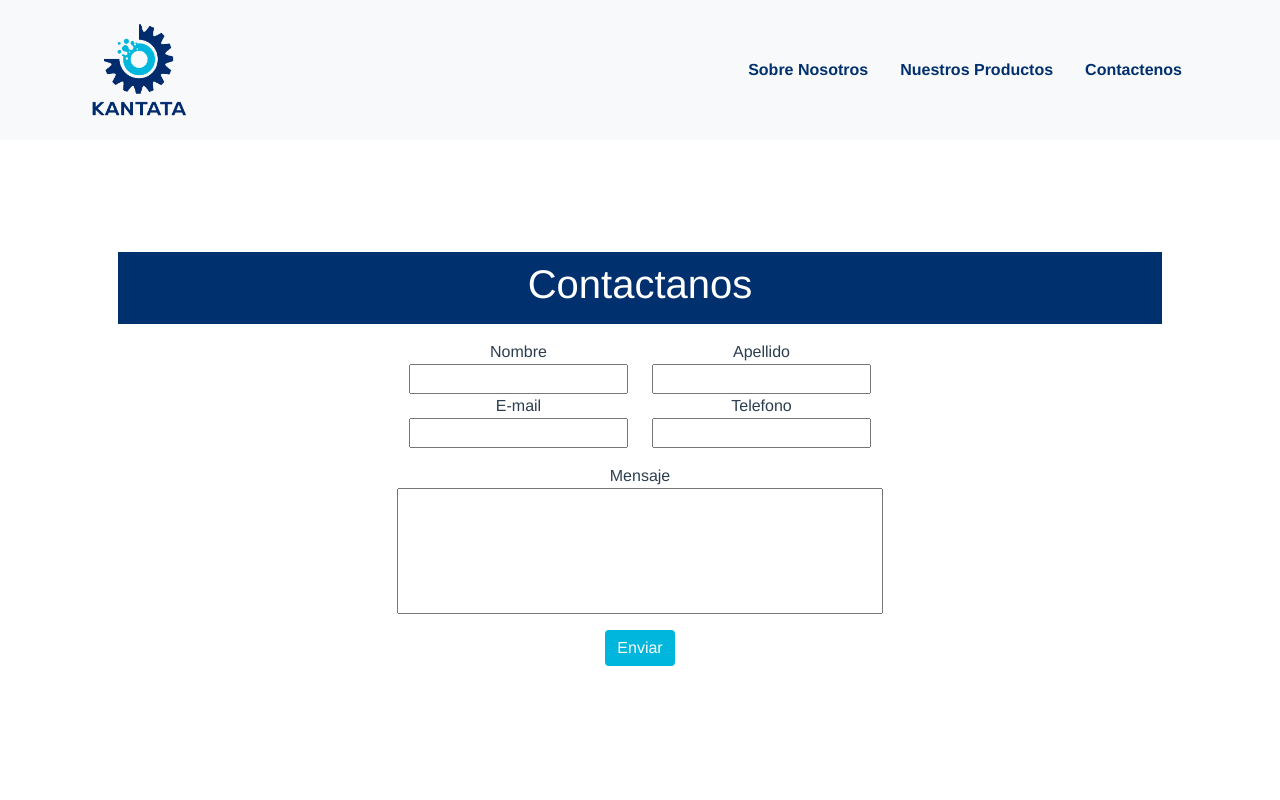
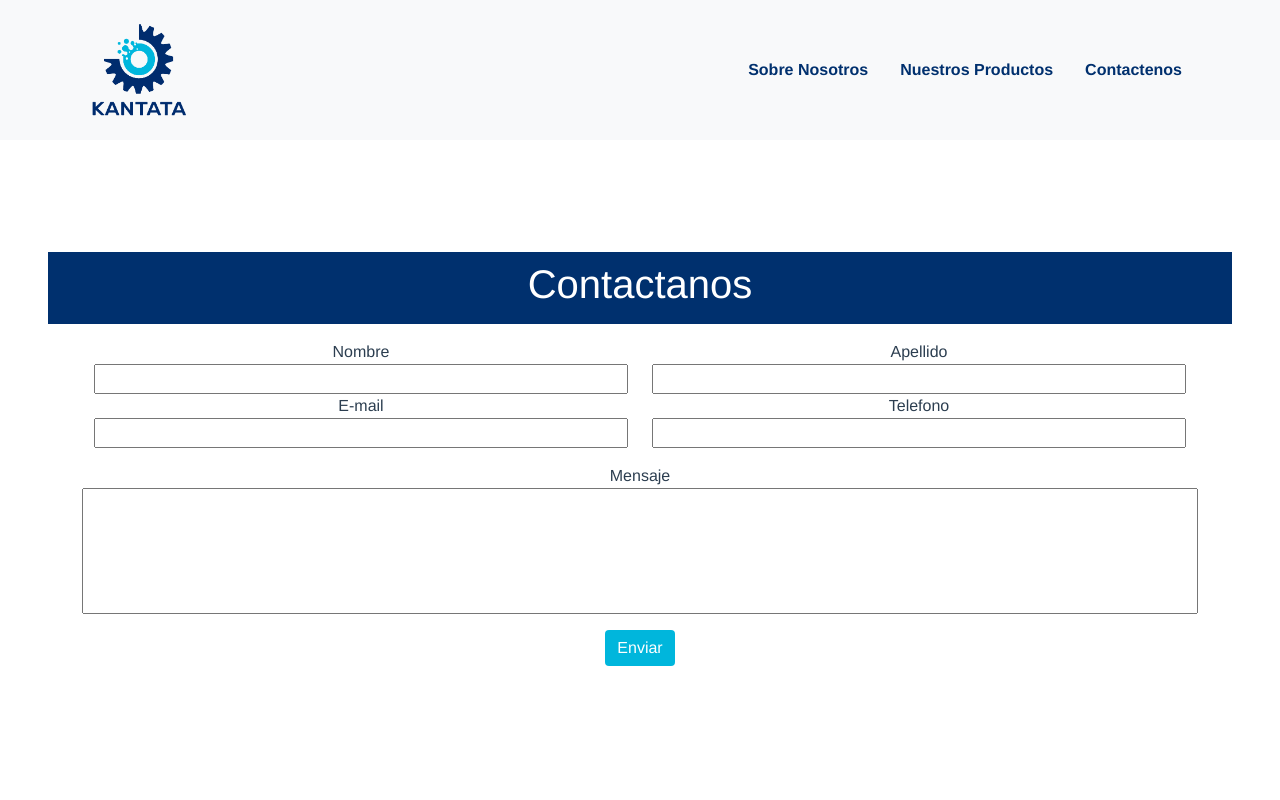
Before and after one commit to diegocarhuavilca/Vue-Intermax-Kantata-Fronted, a Vue app: page /contacto in a window 1280 px wide. Shown: the top 800 px of the page. Built offline with nearby package versions, Linux system fonts and the light colour scheme.

Commit message:
final updated

```diff
--- a/src/components/Navigation/MainFooter.vue
+++ b/src/components/Navigation/MainFooter.vue
@@ -41,7 +41,7 @@
                             style="color:rgba(0,48,110,255)"
                         >Contacto</h6>
                         <p>
-                            <i class="fas fa-envelope me-3"></i>
+                            <i class="fas fa-envelope fa-lg me-3" style="color:rgba(0,48,110,255);width:25px;"></i>
                             info@kantata.pe
                         </p>
                         <p>
--- a/src/router/index.js
+++ b/src/router/index.js
@@ -32,7 +32,7 @@ const routes = [{
     // which is lazy-loaded when the route is visited.
     component: () => import( /* webpackChunkName: "about" */ '../views/Contacto.vue'),
     meta: {
-      title: 'Nosotros'
+      title: 'Contacto'
     }
   },
   {
--- a/src/views/About.vue
+++ b/src/views/About.vue
@@ -31,10 +31,10 @@
                     </div>
                 </div>
             </div>
-            <div class="row">
+            <div class="row fila">
                 <div class="col d-flex align-items-center">
-                    <div class="container">
-                        <img src="@/assets/logo.png" alt />
+                    <div class="container-fluid">
+                        <img src="@/assets/logo.png" class="img-fluid" alt />
                     </div>
                 </div>
                 <div class="col d-flex align-items-center">
@@ -145,6 +145,13 @@ export default {
 .contenido {
     text-align: justify;
 }
+
+@media screen and (max-width: 1000px) {
+    .fila {
+        display: flex;
+        flex-direction: column;
+    }
+}
 @media screen and (max-width: 780px) {
     .mis {
         display: flex;
--- a/src/views/Contacto.vue
+++ b/src/views/Contacto.vue
@@ -1,17 +1,17 @@
 <template>
-    <div class="container formulario my-5 p-5" v-if="!enviado">
-        <div class="container my-3 p-2" style="background-color:rgba(0,48,110,255)">
+    <div class="container-fluid formulario my-5 p-5" v-if="!enviado">
+        <div class="container-fluid my-3 p-2" style="background-color:rgba(0,48,110,255)">
             <h1 class="text-white">Contactanos</h1>
         </div>
 
-        <div class="container">
+        <div class="container-fluid">
             <form @submit.prevent="enviarFomulario">
-                <div class="container w-50 d-flex align-items-center">
-                    <div class="container d-flex flex-column">
+                <div class="container d-flex align-items-center">
+                    <div class="container-fluid d-flex flex-column">
                         <label for="nombre">Nombre</label>
                         <input type="text" id="nombre" name="nombre" v-model="Nombre" required />
                     </div>
-                    <div class="container d-flex flex-column">
+                    <div class="container-fluid d-flex flex-column">
                         <label for="apellido">Apellido</label>
                         <input
                             type="text"
@@ -23,8 +23,8 @@
                     </div>
                 </div>
 
-                <div class="container w-50 d-flex align-items-center">
-                    <div class="container d-flex flex-column">
+                <div class="container d-flex align-items-center">
+                    <div class="container-fluid d-flex flex-column">
                         <label for="email">E-mail</label>
                         <input type="email" id="email" name="email" v-model="Email" required />
                     </div>
@@ -39,7 +39,7 @@
                         />
                     </div>
                 </div>
-                <div class="container w-50 d-flex flex-column align-items-center mt-3">
+                <div class="container d-flex flex-column align-items-center mt-3">
                     <label for="mensaje">Mensaje</label>
                     <textarea
                         name="mensaje"
@@ -102,6 +102,12 @@ export default {
 </script>
 
 <style lang="scss" scoped>
+@media screen and (max-width: 1000px) {
+    .container {
+        display: flex;
+        flex-direction: column;
+    }
+}
 h1 {
     display: inline-block;
 }
--- a/src/views/Home.vue
+++ b/src/views/Home.vue
@@ -118,7 +118,7 @@
             </div>
         </div>-->
 
-        <div class="container px-4 py-5 d-flex flex-column">
+        <div class="container px-4 py-5 d-flex flex-column pregunta">
             <h1 style="font-weight:bold;">¿Qué es el oxígeno PSA?</h1>
             <div class="container w-100 d-flex">
                 <div class="container w-50">
@@ -153,7 +153,7 @@
                 </div>
                 <div class="container w-50 d-flex justify-content-center align-items-center">
                     <img
-                        src="https://kantata-backend.herokuapp.com/uploads/Microsoft_Teams_image_9_756cba4960.png"
+                        src="https://www2.kantata.pe/uploads/Microsoft_Teams_image_9_08e431d8b7.png"
                         class="img-fluid"
                         style="margin-top:2rem"
                         alt
@@ -458,6 +458,17 @@ export default {
     .image-cover {
         width: 50vw;
     }
+
+    .pregunta {
+        .container {
+            display: flex;
+            flex-direction: column;
+
+            .container {
+                width: 100% !important;
+            }
+        }
+    }
 }
 
 @media screen and (max-width: 770px) {
```
